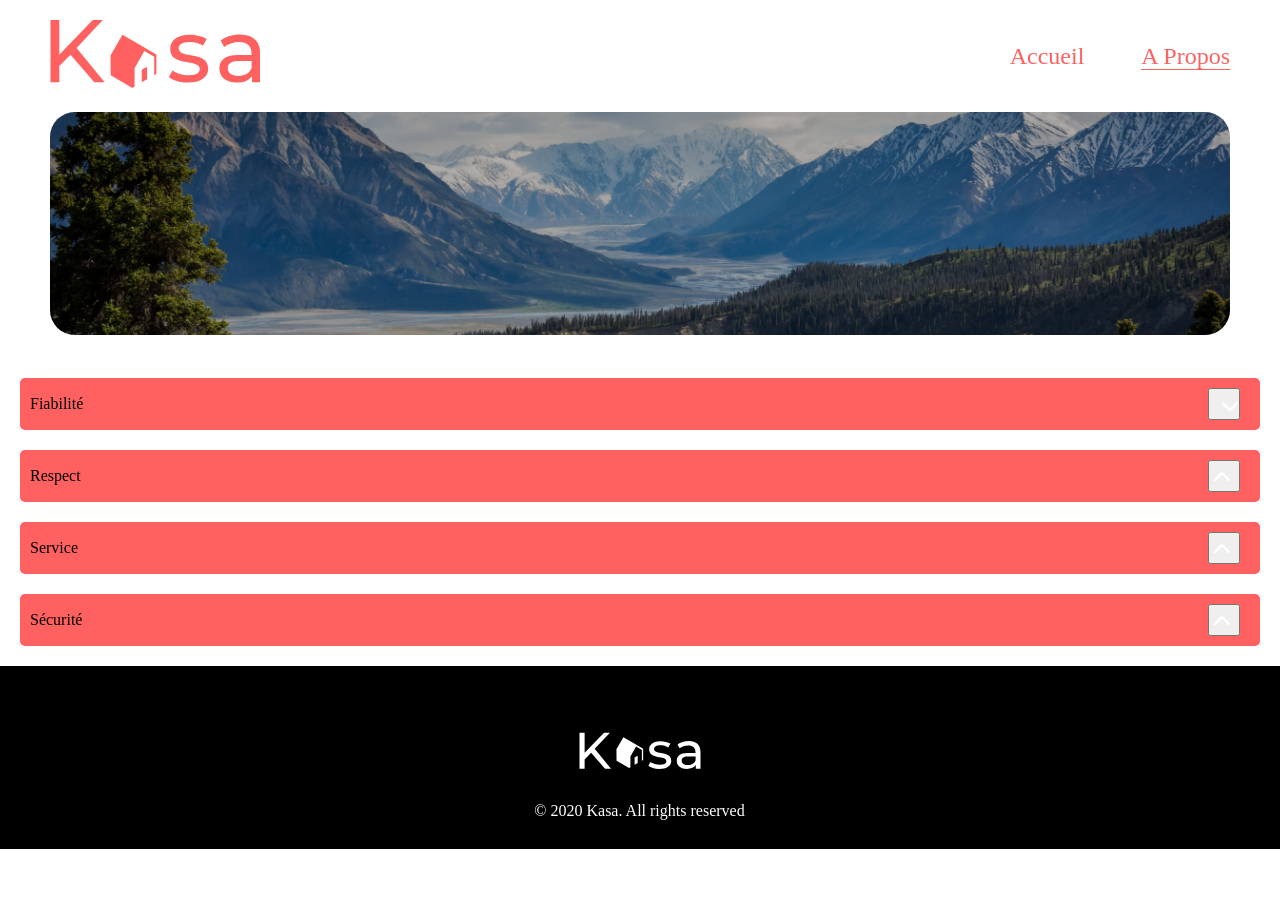
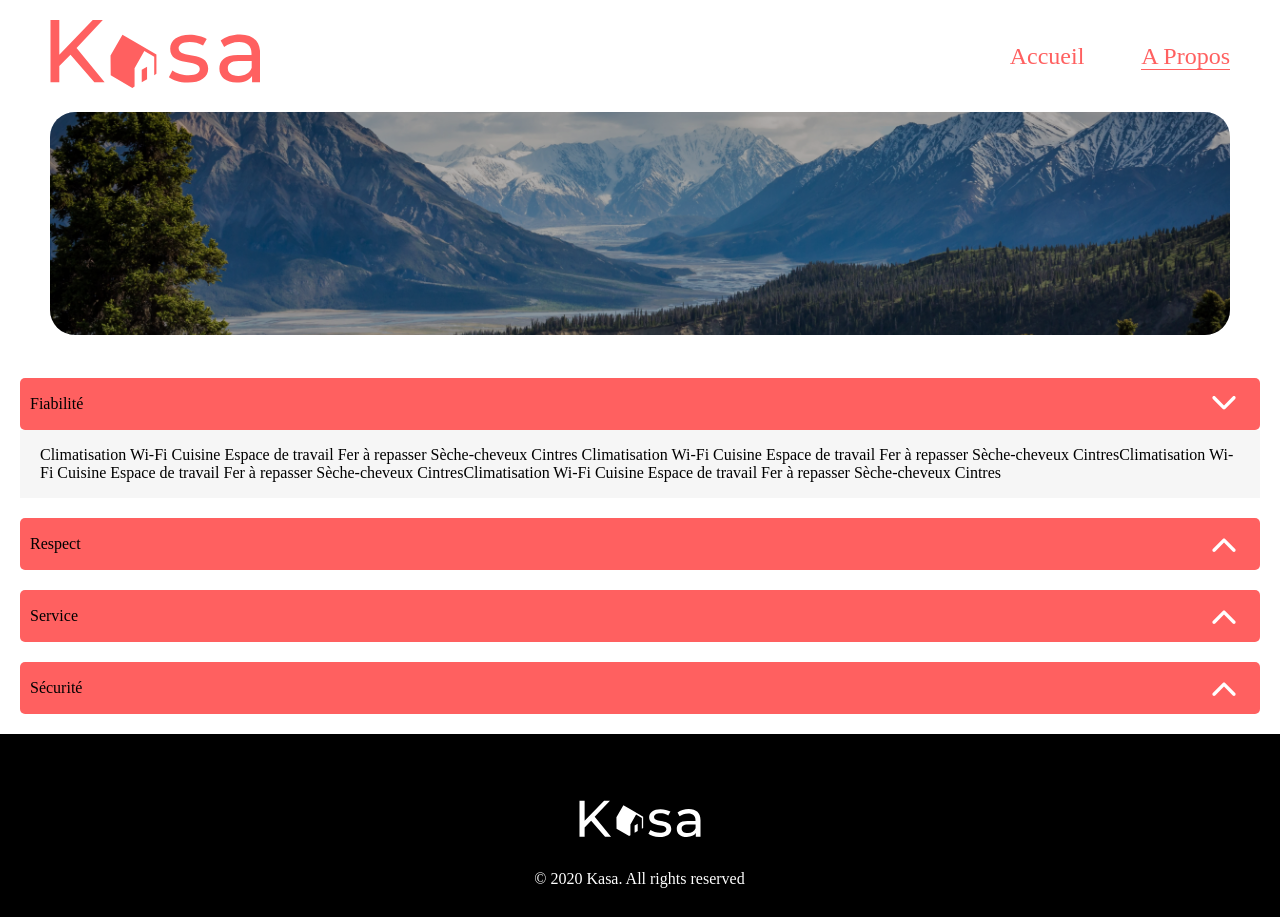
Before and after one commit to patoche62500/Kasa, a React (Create React App) app: page /About in a window 1280 px wide. Both pictures are taken after a click on the button 1224 px from the left and 404 px from the top of the page. Before the commit the page ends 849 px from the top, so only its background shows below. Built offline with nearby package versions, Linux system fonts and the light colour scheme.

Commit message:
fix collapse css & component

```diff
--- a/src/components/collapse.jsx
+++ b/src/components/collapse.jsx
@@ -1,59 +1,56 @@
-import React, { useState, useEffect } from "react";
+import React, { useState, useEffect, useRef } from "react";
 
 function Collapse({ title }) {
+  const content = useRef(null);
+  const [maxHeightContent, setMaxHeightContent] = useState("0px");
   const [bIsOpen, setbIsOpen] = useState(false);
-  //const [bIsRender, setbIsRender] = useState(true);
 
   useEffect(() => {
-    console.log("effect");
+    console.log(bIsOpen);
+    if (bIsOpen) {
+      // 32 et les padding du container 16 en haut 16 en bas
+      setMaxHeightContent(`${content.current.scrollHeight + 32}px`);
+    } else {
+      setMaxHeightContent("0px");
+    }
   }, [bIsOpen]);
-
   return (
     <div className="container__collapse">
       <div className="collapse__box">
         <p>{title}</p>
-        <button onClick={() => setbIsOpen(bIsOpen ? false : true)}>
-          {bIsOpen ? (
+        <button
+          className={`collapse__box__arrow ${bIsOpen && "is-active"}`}
+          onClick={() => setbIsOpen(!bIsOpen)}
+        >
           <svg
-              width="32"
-              height="32"
-              viewBox="0 0 32 32"
+            viewBox="0 0 32 33"
             fill="none"
             xmlns="http://www.w3.org/2000/svg"
           >
             <path
-                d="M20.8069 21.0195C20.3606 21.4658 19.6358 21.4658 19.1896 21.0195L12.3347 14.1647C11.8884 13.7184 11.8884 12.9937 12.3347 12.5474C12.781 12.1011 13.5057 12.1011 13.952 12.5474L20 18.5953L26.048 12.5509C26.4943 12.1047 27.219 12.1047 27.6653 12.5509C28.1116 12.9972 28.1116 13.722 27.6653 14.1683L20.8104 21.0231L20.8069 21.0195Z"
+              d="M14.7897 11.4315C15.4591 10.7621 16.5462 10.7621 17.2157 11.4315L27.4979 21.7138C28.1674 22.3832 28.1674 23.4703 27.4979 24.1398C26.8285 24.8092 25.7414 24.8092 25.072 24.1398L16 15.0678L6.92804 24.1344C6.25862 24.8038 5.17148 24.8038 4.50206 24.1344C3.83265 23.465 3.83265 22.3778 4.50206 21.7084L14.7843 11.4262L14.7897 11.4315Z"
               fill="white"
             />
           </svg>
-          ) : (
-            <svg
-              width="32"
-              height="31"
-              viewBox="0 0 32 31"
-              fill="none"
-              xmlns="http://www.w3.org/2000/svg"
-            >
-              <path
-                d="M11.1931 10.2642C11.6394 9.81787 12.3642 9.81787 12.8104 10.2642L19.6653 17.119C20.1116 17.5653 20.1116 18.29 19.6653 18.7363C19.219 19.1826 18.4943 19.1826 18.048 18.7363L12 12.6883L5.95203 18.7327C5.50575 19.179 4.78099 19.179 4.33471 18.7327C3.88843 18.2865 3.88843 17.5617 4.33471 17.1154L11.1896 10.2606L11.1931 10.2642Z"
-                fill="white"
-              />
-            </svg>
-          )}
         </button>
       </div>
-      {bIsOpen ? (
-        <div className="collapse__content">
+      <div
+        ref={content}
+        className={`collapse__content ${
+          bIsOpen && "is-active"
+        }`} style={{maxHeight:maxHeightContent}}
+      >
+        <div className={`collapse__content__inside ${bIsOpen && "is-active"}`}>
           <p>
             Climatisation Wi-Fi Cuisine Espace de travail Fer à repasser
-            Sèche-cheveux Cintres
+            Sèche-cheveux Cintres Climatisation Wi-Fi Cuisine Espace de travail
+            Fer à repasser Sèche-cheveux CintresClimatisation Wi-Fi Cuisine
+            Espace de travail Fer à repasser Sèche-cheveux CintresClimatisation
+            Wi-Fi Cuisine Espace de travail Fer à repasser Sèche-cheveux Cintres
           </p>
         </div>
-      ) : (
-        <div></div>
-      )}
+      </div>
     </div>
   );
 }
-
 export default Collapse;
--- a/src/styles/components/_collapse.scss
+++ b/src/styles/components/_collapse.scss
@@ -5,42 +5,52 @@
   margin-bottom: 20px;
   padding: 0px 20px 0px 20px;
 }
-
-
 .collapse__box {
 border-radius: 5px;
-  background: var(--Red, #ff6060);
+background: var(--Red, #FF6060);
 display: flex;
 align-items: center;
 justify-content: space-between;
 padding: 10px 20px 10px 10px;
-
-  button {
+&__arrow{
   position: relative;
+  display: grid;
+  background-color: transparent;
+  border: none;
+  padding: 0;
+  transition: all 0.3s ease-in-out;
+  &.is-active {
+    transform: rotate(180deg);
+  }
+  svg {
     width: 32px;
     height: 32px;
-
-    svg {
-      position: absolute;
-
-      top: 0;
-      left: 0;
+    display: block;
+    grid-column: 1/-1;
+    grid-row: 1/-1;
+    justify-self: center;
+    align-self: center;
   }
 }
 }
-
 .collapse__content {
-  //padding: 20px;
-  transform: scaleY(0);
-  transform-origin: top;
-  transform: scaleY(1);
-  transition: all 2s;
-  border-radius: 10px 10px 5px 5px;
-  background: var(--Gray, #f6f6f6);
-  display: none;
+max-height: 0;
+height: 100%;
+overflow: hidden;
+transition: all 0.3s ease-in-out;
+background: var(--Gray, #F6F6F6);
+padding: 0px 20px ;
+display: grid;
+&.is-active {
+  padding: 16px 20px ;
 }
-
-.collapse__content:hover{
-    transform: scaleY(1);
-    display: block;
+&__inside{
+  transform: translateY(-100px);
+  opacity: 0;
+  transition: all 0.4s ease-in-out;
+  &.is-active {
+    transform: translateY(0px);
+    opacity: 1;
   }
+}
+}
```
Lines whose indentation alone changed are shown as unchanged.
